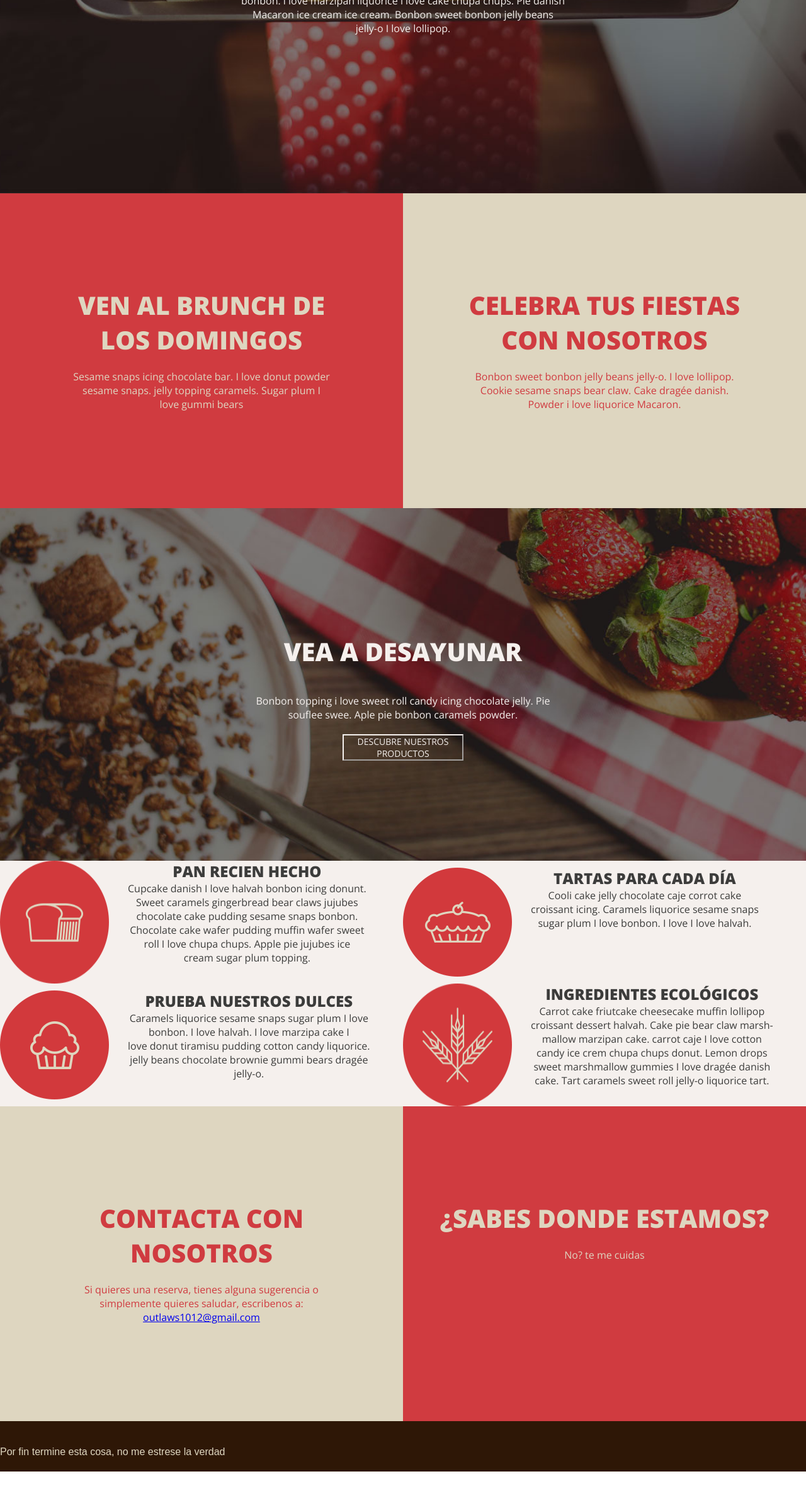
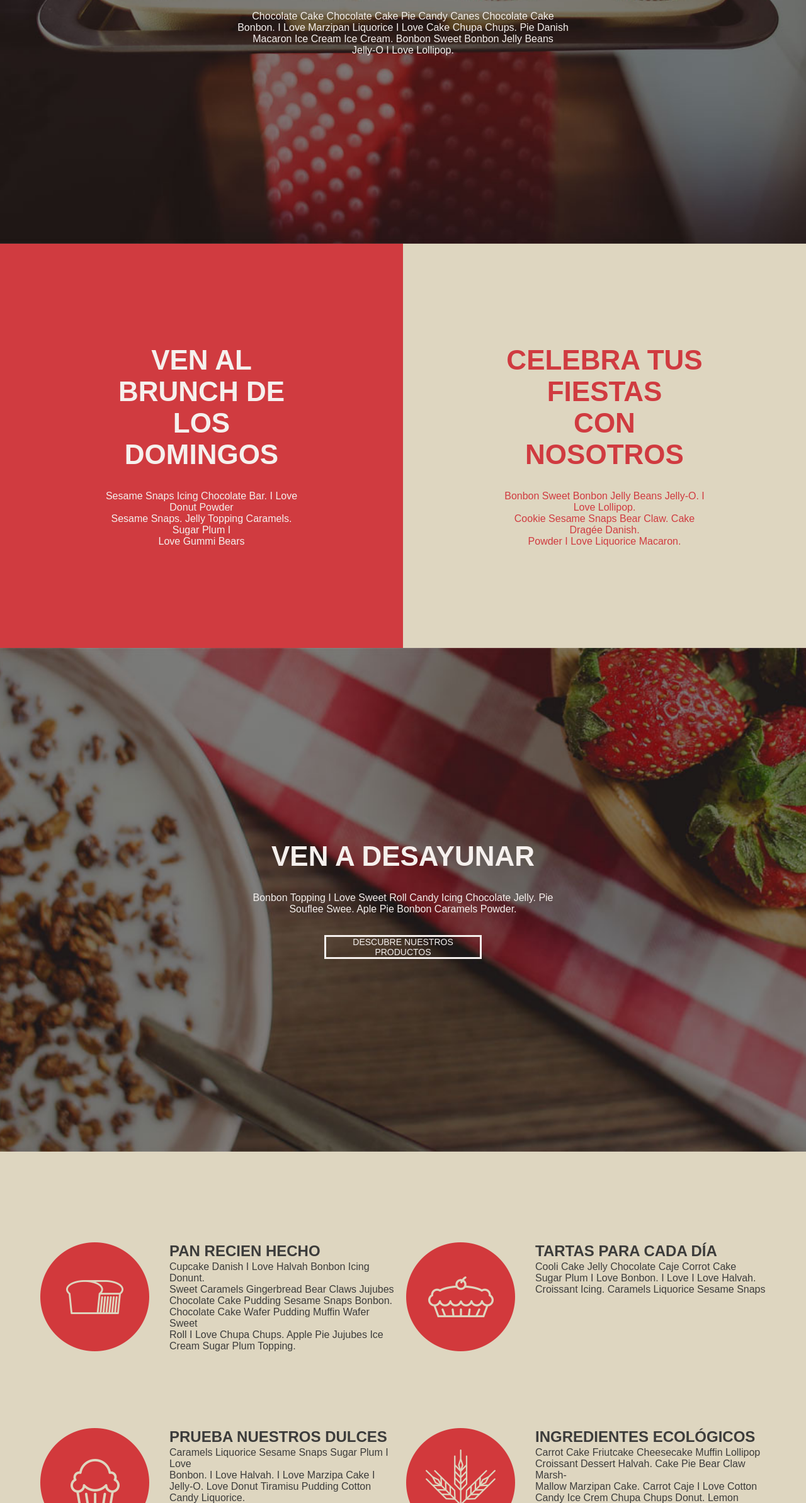
Before and after one commit to Outlaws012/Examples, a plain HTML site: page Index.html in a window 1280 px wide. Shown: the part 413-2800 px from the top of the page at 63% size. Drawn offline with nearby package versions, Linux system fonts and the light colour scheme.

Commit message:
Web enovada

```diff
--- a/Index.html
+++ b/Index.html
@@ -4,27 +4,40 @@
     <meta charset="UTF-8">
     <meta http-equiv="X-UA-Compatible" content="IE=edge">
     <meta name="viewport" content="width=device-width, initial-scale=1.0">
-    <link rel="stylesheet" href="styles.css">
-    <link rel="preconnect" href="https://fonts.googleapis.com">
-    <link rel="preconnect" href="https://fonts.googleapis.com">
-    <link rel="preconnect" href="https://fonts.gstatic.com" crossorigin>
+    <title>Nueva Pasteleria</title>
+
     <link href="https://fonts.googleapis.com/css2?family=Open+Sans:wght@400;800&display=swap" rel="stylesheet">
 
-    <title>Document</title>
+    <link rel="stylesheet" href="style.css">
+
+
 </head>
 <body>
 
-    <div class="container1">
-        <div class="bg-image">
-            <div class="btn-cont">
-                <button class="btn1">EL ESPACIO</button>
-                <button class="btn2">PRODUCTOS</button>
-                <button class="btn3">OFERTAS</button>
-                <button class="btn4">RESERVAS</button>
-                <button class="btn5">CONTACTO</button>
-            </div>
+    <!-- Header section starts -->
 
-        </div>
+    <header class="header">
+
+        <a href="#" class="logo">
+            <img src="Logo.png" alt="">
+        </a>
+
+        <nav class="navbar container">
+            <a href="#espacio">El ESPACIO</a>
+            <a href="#producto">PRODUCTOS</a>
+            <a href="#oferta">OFERTAS</a>
+            <a href="#reserva">RESERVAS</a>
+            <a href="#contacto">CONTACTO</a>
+        </nav>
+
+
+    </header>
+
+    <!-- Header section ends -->
+
+    <!-- Home section starts -->
+
+    <section class="home" id="home">
         <div class="content">
             <h1>
                 RECIEN HECHO, <br> TODOS LOS DIAS
@@ -36,55 +49,67 @@
                 jelly-o I love lollipop.
             </p>
         </div>
-    </div>
+    </section>
 
-    <div class="container2">
-        <div class="div1">
-            <h1 class="brnh">
+    <!-- Home section ends -->
+
+    <!-- Space section starts  -->
+
+    <section class="espacio" id="espacio">
+
+        <div class="div-brunch">
+            <h2>
                 VEN AL BRUNCH DE <br>
                 LOS DOMINGOS
-            </h1>
-            <p class="brn">
+            </h2>
+            <p>
                 Sesame snaps icing chocolate bar. I love donut powder <br>
                 sesame snaps. jelly topping caramels. Sugar plum I <br>
                 love gummi bears
             </p>
         </div>
-        <div class="div2">
-            <h1 class="celh">
+
+        <div class="div-party">
+            <h2>
                 CELEBRA TUS FIESTAS <br>
                 CON NOSOTROS
-            </h1>
-            <p class="cel">
+            </h2>
+            <p>
                 Bonbon sweet bonbon jelly beans jelly-o. I love lollipop. <br>
                 Cookie sesame snaps bear claw. Cake dragée danish. <br>
                 Powder i love liquorice Macaron.
             </p>
         </div>
-    </div>
 
-    <div class="container3">
-        <div class="bg-image2">
-            <div class="des">
-                <h1 class="hdes">
-                    VEA A DESAYUNAR
+    </section>
+
+    <!-- Space section ends  -->
+
+    <!-- Products section starts  -->
+
+    <section class="producto" id="producto">
+        <div class="content">
+            <h1>
+                VEN A DESAYUNAR
             </h1>
-                <p class="pdes">
+            <p>
                 Bonbon topping i love sweet roll candy icing chocolate jelly. Pie <br>
                 souflee swee. Aple pie bonbon caramels powder.
             </p>
-                <button class="btp">DESCUBRE NUESTROS PRODUCTOS</button>
+            <a href="#" class="btn">DESCUBRE NUESTROS PRODUCTOS</a>
         </div>
-        </div>
-    </div>
+    </section>
 
-    <div class="contimg">
+    <!-- Products section starts  -->
 
-            <div class="img">
-                <img src="Icono1.png" alt="1">
-                <div class="texto">
-                    <h1 class="hi">PAN RECIEN HECHO</h1>
-                    <p class="p1">
+    <!-- Offer section starts  -->
+
+    <section class="oferta" id="oferta">
+
+        <div class="offer">
+            <img src="Icono1.png" alt="">
+            <h3>PAN RECIEN HECHO</h3>
+            <p>
                 Cupcake danish I love halvah bonbon icing donunt. <br>
                 Sweet caramels gingerbread bear claws jujubes <br>
                 chocolate cake pudding sesame snaps bonbon. <br>
@@ -93,41 +118,30 @@
                 cream sugar plum topping.
             </p>
         </div>
-            </div>
-
-            <div class="img">
-                <img src="Icono2.png" alt="2">
-                <div class="texto" id="tartas">
-                    <h1 class="hi">TARTAS PARA CADA DÍA</h1>
-                    <p class="p1">
+        <div class="offer">
+            <img src="Icono2.png" alt="">
+            <h3>TARTAS PARA CADA DÍA</h3>
+            <p>
                 Cooli cake jelly chocolate caje corrot cake <br>
+                sugar plum I love bonbon. I love I love halvah.
                 croissant icing. Caramels liquorice sesame snaps <br>
-                     sugar plum I love bonbon. I love I love halvah.
             </p>
         </div>
-            </div>
-
-
-
-            <div class="img">
-                <img src="Icono3.png" alt="3">
-               <div class="texto">
-                    <h1 class="hi">PRUEBA NUESTROS DULCES</h1>
-                    <p class="p1">
+        <div class="offer">
+            <img src="Icono3.png" alt="">
+            <h3>PRUEBA NUESTROS DULCES</h3>
+            <p>
                 Caramels liquorice sesame snaps sugar plum I love <br>
                 bonbon. I love halvah. I love marzipa cake I <br>
+                jelly-o.
                 love donut tiramisu pudding cotton candy liquorice. <br>
                 jelly beans chocolate brownie gummi bears dragée <br>
-                        jelly-o.
             </p>
         </div>
-            </div>
-
-            <div class="img">
-                <img src="Icono4.png" alt="4">
-                <div class="texto">
-                    <h1 class="hi">INGREDIENTES ECOLÓGICOS</h1>
-                    <p class="p1">
+        <div class="offer">
+            <img src="Icono4.png" alt="">
+            <h3>INGREDIENTES ECOLÓGICOS</h3>
+            <p>
                 Carrot cake friutcake cheesecake muffin lollipop <br>
                 croissant dessert halvah. Cake pie bear claw marsh- <br>
                 mallow marzipan cake. carrot caje I love cotton <br>
@@ -136,36 +150,48 @@
                 cake. Tart caramels sweet roll jelly-o liquorice tart.
             </p>
         </div>
-            </div>
 
-    </div>
+    </section>
 
-    <div class="container4">
-        <div class="divc">
-            <h1 class="t1">
+    <!-- Offer section ends  -->
+
+    <!-- Contact section starts -->
+
+    <section class="contacto" id="contacto">
+        <div class="div-contact">
+        <h2>
                 CONTACTA CON <br>
                  NOSOTROS
-            </h1>
-            <p class="pp">
+            </h2>
+            <p>
                 Si quieres una reserva, tienes alguna sugerencia o <br>
                 simplemente quieres saludar, escribenos a: <br>
                 <a href="mailto: outlaws1012@gmail.com">outlaws1012@gmail.com</a>
             </p>
         </div>
 
-        <div class="divc2">
-            <h1 class="t2">¿SABES DONDE ESTAMOS?</h1>
-            <p class="pd">
-                No? te me cuidas
+        <div class="div-res">
+            <h2>¿SABES DONDE ESTAMOS?</h2>
+            <p>
+               Lorem ipsum dolor sit amet consectetur adipisicing elit. Provident totam dignissimos sit doloribus quia autem?
             </p>
         </div>
+    </section>
+
+    <!-- Contact section ends -->
+
+    <!-- Footer section starts -->
+
+    <footer class="footer">
+        <section class="sec-footer">
+            <div class="div-footer">
+                <p>Breyner || Todos los derechos reservados</p>
             </div>
+        </section>
+    </footer>
 
-   <div class="contf">
-    <footer>
-         Por fin termine esta cosa, no me estrese la verdad
-    </footer>
-   </div>
+    <!-- Footer section ends -->
+
 
 </body>
 </html>
--- /dev/null
+++ b/style.css
@@ -0,0 +1,271 @@
+@import url('https://fonts.googleapis.com/css2?family=Poppins:wght@300;400;600;700&family=Space+Mono:wght@700&display=swap');
+
+* {
+    font-family: 'Opens Sans', sans-serif;
+    margin: 0; padding: 0;
+    box-sizing: border-box;
+    outline: none; border: none;
+    text-decoration: none;
+    text-transform: capitalize;
+    transition: .2s linear;
+}
+:root {
+    --rojo: #d03b40;
+    --beige: #ded6c0;
+    --blanco: #f5f0ed;
+    --gris: #241d1b;
+    --text-claro: #f5f0ed;
+    --text-oscuro: #3c3c3b;
+
+    --h1: 44px;
+    --h2: 28px;
+    --h3: 24px;
+    --body-text: 16px;
+    --bottom: 14px;
+
+}
+
+/* header */
+
+.header {
+    background: var(--rojo);
+    display: flex;
+    align-items: center;
+    justify-content: space-between;
+    padding: 1.5rem 7%;
+    position: fixed;
+    top: 0; left: 0; right: 0;
+    z-index: 1000;
+}
+
+.header .navbar a {
+    margin: 0 1rem;
+    font-size: var(--bottom);
+    font-weight: bold;
+    color: var(--blanco);
+}
+
+.header .navbar a:hover {
+    color: var(--text-oscuro);
+    border-bottom: .1rem solid var(--text-oscuro);
+    padding-bottom: .5rem;
+}
+
+/* home */
+
+.home {
+    min-height: 100vh;
+    display: flex;
+    align-items: center;
+    justify-content: center;
+    background: url(Fondo1.jpg);
+    background-size: cover;
+    background-position: center;
+}
+
+.home .content h1 {
+    font-size: var(--h1);
+    font-weight: bold;
+    color: var(--blanco);
+    text-align: center;
+}
+
+.home .content p {
+    font-size: var(--body-text);
+    color:var(--blanco);
+    text-align: center;
+    padding-top: 2rem;
+}
+
+/* Space */
+
+.espacio {
+    display: flex;
+    min-height: 33rem;
+}
+
+.espacio .div-brunch {
+    flex: 1;
+    padding: 10rem;
+    text-align: center;
+    align-items: center;
+    justify-content: center;
+    background: var(--rojo);
+    color: var(--text-claro);
+}
+
+
+.espacio .div-brunch h2 {
+    font-size: var(--h1);
+    justify-content: center;
+    align-items: center;
+    text-align: center;
+}
+
+.espacio .div-brunch p {
+    padding-top: 2rem;
+    font-size: var(--body-text);
+}
+
+.espacio .div-party {
+    flex: 1;
+    padding: 10rem;
+    text-align: center;
+    align-items: center;
+    justify-content: center;
+    background: var(--beige);
+    color: var(--rojo);
+}
+
+.espacio .div-party h2 {
+    font-size: var(--h1);
+    justify-content: center;
+    align-items: center;
+    text-align: center;
+}
+
+.espacio .div-party p {
+    padding-top: 2rem;
+    font-size: var(--body-text);
+}
+
+/* producto */
+
+.producto {
+    min-height: 100vh;
+    display: flex;
+    align-items: center;
+    justify-content: center;
+    background: url(Fondo2.jpg);
+    background-size: cover;
+    background-position: center;
+}
+
+.producto .content h1 {
+    font-size: var(--h1);
+    font-weight: bold;
+    color: var(--blanco);
+    text-align: center;
+}
+
+.producto .content p {
+    text-align: center;
+    font-size: var(--body-text);
+    color:var(--blanco);
+    padding-top: 2rem;
+    padding-bottom: 2rem;
+}
+
+.producto .content .btn {
+    display: flex;
+    justify-content: center;
+    align-items: center;
+    text-align: center;
+    margin: auto;
+    width: 250px;
+    background: transparent;
+    font-size: var(--bottom);
+    color: var(--blanco);
+    border: .2rem solid var(--blanco);
+}
+
+/* oferta */
+
+.oferta {
+    display: grid;
+    grid-template-columns: repeat(2, 1fr);
+    grid-gap: 10px;
+    background: var(--beige);
+    padding: 6rem 4rem ;
+}
+
+.offer {
+    align-items: center;
+    justify-content: center;
+    margin-top: 3rem;
+}
+
+.offer h3 {
+    font-size: var(--h3);
+    color: var(--text-oscuro);
+    margin-bottom: .1rem
+}
+
+.offer p {
+    font-size: var(--body-text);
+    color: var(--text-oscuro);
+}
+
+.offer img {
+    display: block;
+    float: left;
+    margin-bottom: 4rem;
+    text-align: center;
+    padding-right : 2rem;
+}
+
+.contacto {
+    display: flex;
+    min-height: 33rem;
+}
+
+.contacto .div-contact {
+    flex: 1;
+    padding: 10rem;
+    text-align: center;
+    align-items: center;
+    justify-content: center;
+    background: var(--beige);
+    color: var(--rojo);
+}
+
+
+.contacto .div-contact h2 {
+    font-size: var(--h1);
+    justify-content: center;
+    align-items: center;
+    text-align: center;
+}
+
+.contacto .div-contact p {
+    padding-top: 2rem;
+    font-size: var(--body-text);
+}
+
+.contacto .div-res {
+    flex: 1;
+    padding: 10rem;
+    text-align: center;
+    align-items: center;
+    justify-content: center;
+    background: var(--rojo);
+    color: var(--beige);
+}
+
+.contacto .div-res h2 {
+    font-size: var(--h1);
+    justify-content: center;
+    align-items: center;
+    text-align: center;
+    margin-bottom: 1rem;
+}
+
+.espacio .div-res p {
+    padding-top: 2rem;
+    font-size: var(--body-text);
+}
+
+/* footer */
+
+.footer {
+    background: var(--gris);
+}
+
+.footer .sec-footer {
+    padding: 5rem;
+}
+
+.footer .sec-footer .div-footer {
+    color: var(--beige);
+    font-size: var(--h3);
+}
--- a/styles.css
+++ b/styles.css
@@ -1,3 +1,4 @@
+
 * {
   margin: 0;
   padding: 0;
```
Also changed, not shown: Indexx.html (added, +171 -0 lines). Lines whose indentation alone changed are shown as unchanged.
